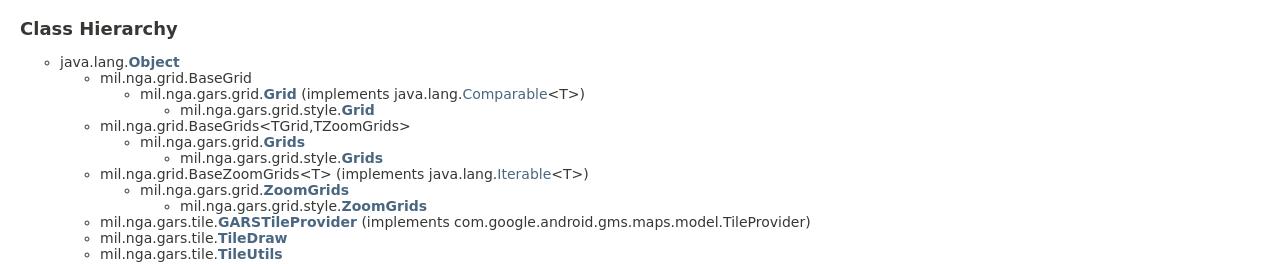
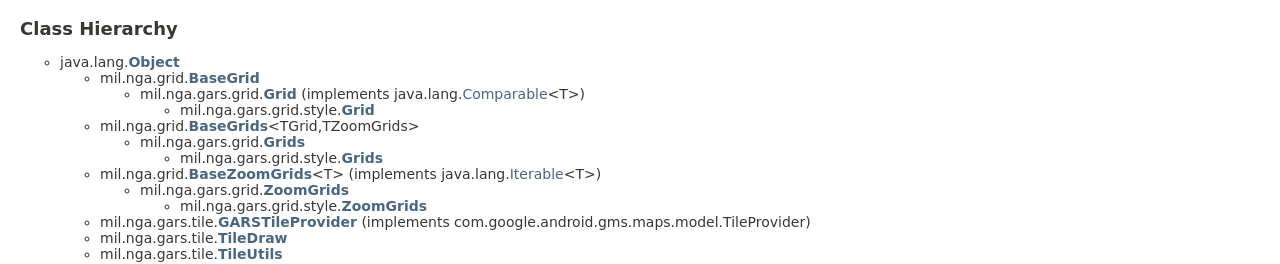
Before and after one commit to ngageoint/gars-android, a plain HTML site: page docs/docs/api/overview-tree.html in a window 1280 px wide. Shown: the part 196-460 px from the top of the page. Drawn offline with Linux system fonts and the light colour scheme; no server answers; a script that the page names is missing; a web font is replaced by a local one.

Commit message:
Javadoc 1.0.0 with library links

```diff
--- a/docs/docs/api/overview-tree.html
+++ b/docs/docs/api/overview-tree.html
@@ -105,7 +105,7 @@ $('.navPadding').css('padding-top', $('.fixedNav').css("height"));
 <ul>
 <li class="circle">java.lang.<a href="https://d.android.com/reference/java/lang/Object.html?is-external=true" title="class or interface in java.lang" class="externalLink"><span class="typeNameLink">Object</span></a>
 <ul>
-<li class="circle">mil.nga.grid.BaseGrid
+<li class="circle">mil.nga.grid.<a href="https://ngageoint.github.io/grid-java/docs/api/mil/nga/grid/BaseGrid.html?is-external=true" title="class or interface in mil.nga.grid" class="externalLink"><span class="typeNameLink">BaseGrid</span></a>
 <ul>
 <li class="circle">mil.nga.gars.grid.<a href="https://ngageoint.github.io/gars-java/docs/api/mil/nga/gars/grid/Grid.html?is-external=true" title="class or interface in mil.nga.gars.grid" class="externalLink"><span class="typeNameLink">Grid</span></a> (implements java.lang.<a href="https://d.android.com/reference/java/lang/Comparable.html?is-external=true" title="class or interface in java.lang" class="externalLink">Comparable</a>&lt;T&gt;)
 <ul>
@@ -114,7 +114,7 @@ $('.navPadding').css('padding-top', $('.fixedNav').css("height"));
 </li>
 </ul>
 </li>
-<li class="circle">mil.nga.grid.BaseGrids&lt;TGrid,&#8203;TZoomGrids&gt;
+<li class="circle">mil.nga.grid.<a href="https://ngageoint.github.io/grid-java/docs/api/mil/nga/grid/BaseGrids.html?is-external=true" title="class or interface in mil.nga.grid" class="externalLink"><span class="typeNameLink">BaseGrids</span></a>&lt;TGrid,&#8203;TZoomGrids&gt;
 <ul>
 <li class="circle">mil.nga.gars.grid.<a href="https://ngageoint.github.io/gars-java/docs/api/mil/nga/gars/grid/Grids.html?is-external=true" title="class or interface in mil.nga.gars.grid" class="externalLink"><span class="typeNameLink">Grids</span></a>
 <ul>
@@ -123,7 +123,7 @@ $('.navPadding').css('padding-top', $('.fixedNav').css("height"));
 </li>
 </ul>
 </li>
-<li class="circle">mil.nga.grid.BaseZoomGrids&lt;T&gt; (implements java.lang.<a href="https://d.android.com/reference/java/lang/Iterable.html?is-external=true" title="class or interface in java.lang" class="externalLink">Iterable</a>&lt;T&gt;)
+<li class="circle">mil.nga.grid.<a href="https://ngageoint.github.io/grid-java/docs/api/mil/nga/grid/BaseZoomGrids.html?is-external=true" title="class or interface in mil.nga.grid" class="externalLink"><span class="typeNameLink">BaseZoomGrids</span></a>&lt;T&gt; (implements java.lang.<a href="https://d.android.com/reference/java/lang/Iterable.html?is-external=true" title="class or interface in java.lang" class="externalLink">Iterable</a>&lt;T&gt;)
 <ul>
 <li class="circle">mil.nga.gars.grid.<a href="https://ngageoint.github.io/gars-java/docs/api/mil/nga/gars/grid/ZoomGrids.html?is-external=true" title="class or interface in mil.nga.gars.grid" class="externalLink"><span class="typeNameLink">ZoomGrids</span></a>
 <ul>
```
Also changed, not shown: docs/docs/api/overview-summary.html (+1 -1 lines), 10 other files.
